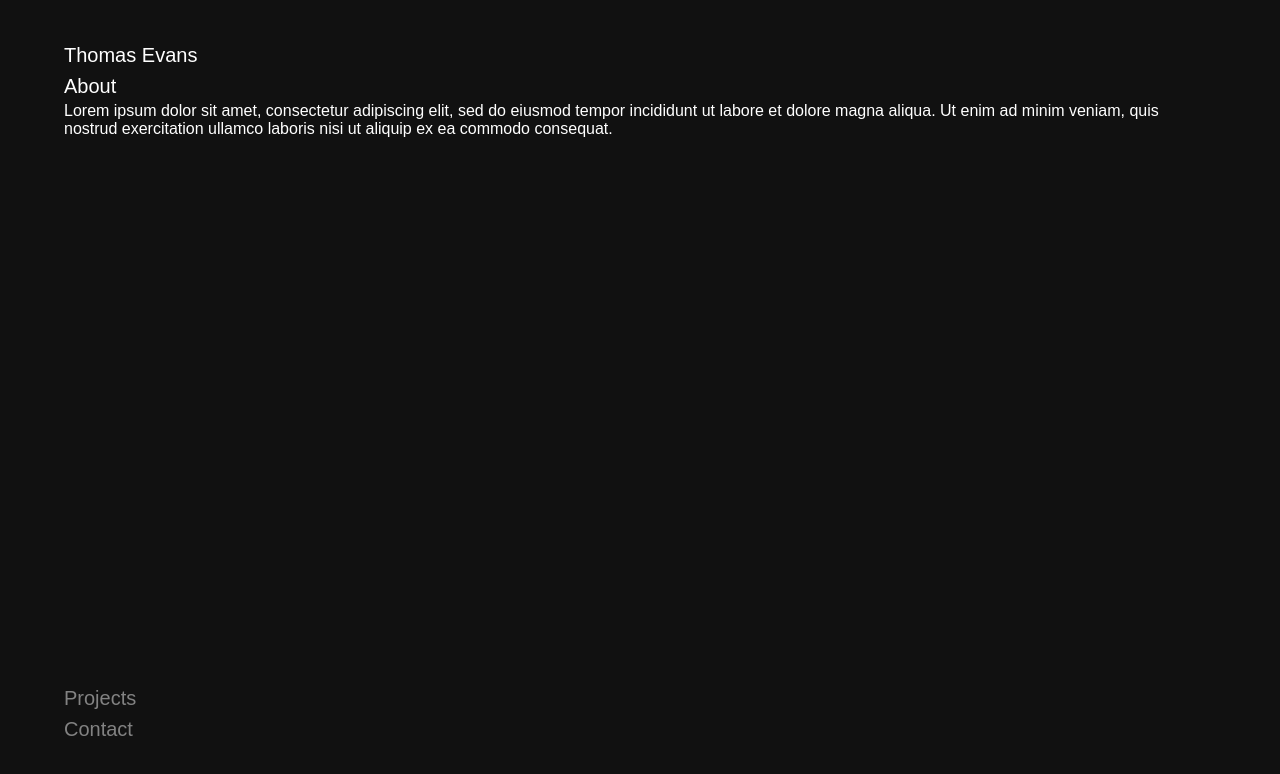
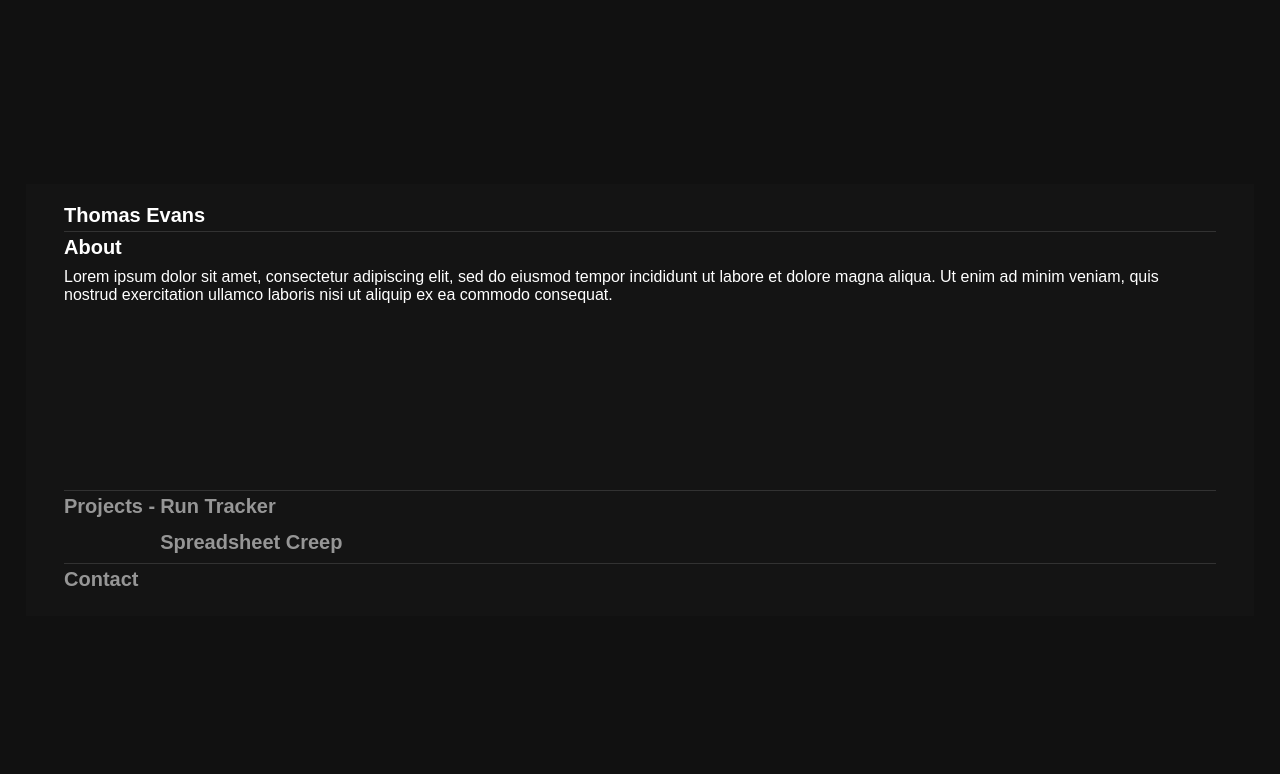
Before and after one commit to daefron/portfolio, a React (Vite) app: page / in a window 1280 px wide. Shown: the top 774 px of the page. Built offline with nearby package versions, Linux system fonts and the light colour scheme.

Commit message:
animation now works as expected

```diff
--- a/package.json
+++ b/package.json
@@ -10,6 +10,7 @@
     "preview": "vite preview"
   },
   "dependencies": {
+    "@react-spring/web": "^9.7.5",
     "react": "^18.3.1",
     "react-dom": "^18.3.1"
   },
--- a/src/App.jsx
+++ b/src/App.jsx
@@ -1,7 +1,9 @@
+import { animated, useSpring } from "@react-spring/web";
 import { useState, useEffect, useRef } from "react";
 export default function App() {
   const [scrollPoint, setScrollPoint] = useState(0);
   const scrollRef = useRef();
+  const lastScroll = useRef();
   scrollRef.current = scrollPoint;
   const scrollDelay = useRef(false);
   useEffect(() => {
@@ -12,11 +14,13 @@ export default function App() {
       }
       scrollDelay.current = true;
       if (event.deltaY < 0 && scrollRef.current > 0) {
+        lastScroll.current = scrollRef.current;
         setScrollPoint((previous) => previous - 1);
       } else if (
         event.deltaY > 0 &&
         scrollRef.current < typeHolder.length - 1
       ) {
+        lastScroll.current = scrollRef.current;
         setScrollPoint((previous) => previous + 1);
       }
       setTimeout(() => {
@@ -72,73 +76,131 @@ export default function App() {
       ],
     },
   ];
-
   function Tab({ type, renderTitle, subTitles }) {
+    let selected, lastType, lastSelected;
     const currentType = typeHolder[scrollPoint].type;
+    if (lastScroll.current !== undefined) {
+      lastType = typeHolder[lastScroll.current].type;
+    }
+    const growAnimation = useSpring({
+      from: { flexGrow: 0 },
+      to: { flexGrow: 1 },
+      config: { duration: 100 },
+    });
+    const shrinkAnimation = useSpring({
+      from: { flexGrow: 1 },
+      to: { flexGrow: 0 },
+      config: { duration: 100 },
+    });
     if (!subTitles) {
+      if (currentType === type) {
+        selected = true;
+      } else if (lastType === type) {
+        lastSelected = true;
+      }
       return (
-        <div className={currentType === type ? "activeTab" : "tab"}>
+        <animated.div
+          className={selected ? "tab activeTab" : "tab"}
+          style={
+            selected ? growAnimation : lastSelected ? shrinkAnimation : null
+          }
+        >
           <Title type={type} renderTitle={renderTitle} />
-          {currentType === type ? <Content /> : null}
-        </div>
+          <Content
+            visible={selected ? true : false}
+            animation={
+              selected ? growAnimation : lastSelected ? shrinkAnimation : null
+            }
+          />
+        </animated.div>
       );
     }
     if (subTitles) {
+      const subTitleTypeIsCurrent = subTitles.find(
+        (subTitle) => subTitle.type === currentType
+      );
+      const subTitleTypeIsLast = subTitles.find(
+        (subTitle) => subTitle.type === lastType
+      );
+      const bothAnimation = useSpring({
+        from: { flexGrow: 1 },
+        to: { flexGrow: 1 },
+        config: { duration: 100 },
+      });
+      let both;
+      if (subTitleTypeIsCurrent && subTitleTypeIsLast) {
+        both = true;
+      } else if (subTitleTypeIsCurrent) {
+        selected = true;
+      } else if (subTitleTypeIsLast) {
+        lastSelected = true;
+      }
       return (
-        <div
-          className={
-            currentType === subTitles[0].type ||
-            currentType === subTitles[1].type
-              ? "activeTab"
-              : "tab"
+        <animated.div
+          className={selected ? "tab activeTab" : "tab"}
+          style={
+            selected
+              ? growAnimation
+              : lastSelected
+              ? shrinkAnimation
+              : both
+              ? bothAnimation
+              : null
           }
         >
-          {currentType === subTitles[0].type ||
-          currentType === subTitles[1].type ? (
-            <>
           <SubTitles subTitles={subTitles} renderTitle={renderTitle} />
-              <Content />
-            </>
-          ) : (
-            <Title type={type} renderTitle={renderTitle} />
-          )}
-        </div>
+          <Content
+            visible={selected || both ? true : false}
+            animation={
+              selected
+                ? growAnimation
+                : lastSelected
+                ? shrinkAnimation
+                : both
+                ? bothAnimation
+                : null
+            }
+          />
+        </animated.div>
       );
-      function Title({ type, renderTitle }) {
-        let className = "title";
-        if (currentType !== type) {
-          className += " inactiveTitle";
-        }
+      function Content({ visible, animation }) {
         return (
-          <p
-            className={className}
-            onClick={() =>
-              setScrollPoint(
-                typeHolder.find((object) => object.type === type).id
-              )
-            }
-          >
-            {renderTitle}
-          </p>
-        );
-      }
-      function Content() {
-        return (
-          <div className="contentHolder">{typeHolder[scrollPoint].content}</div>
+          <animated.div className="contentHolder" style={animation}>
+            {visible ? typeHolder[scrollPoint].content : null}
+          </animated.div>
         );
       }
       function SubTitles({ subTitles, renderTitle }) {
         function SubTitleTitle() {
+          let className = "title";
+          if (!subTitleTypeIsCurrent) {
+            className += " inactiveTitle";
+          } else {
+            className += " activeTitle";
+          }
           return (
-            <p
-              className="title"
+            <>
+              <div
                 style={{
                   gridColumn: "1/2",
-                gridRow: Number(currentType.slice(-1)) + "/3",
+                  gridRow: "1/2",
+                  display: "flex",
                 }}
               >
-              {renderTitle} -
+                <p
+                  className={className}
+                  onClick={() => {
+                    lastScroll.current = scrollRef.current;
+                    setScrollPoint(
+                      typeHolder.find((object) => object.type === type).id
+                    );
+                  }}
+                >
+                  {renderTitle}
                 </p>
+                <p className={className}>&nbsp;-</p>
+              </div>
+            </>
           );
         }
         function SubTitleList() {
@@ -161,16 +223,19 @@ export default function App() {
             let className = "title";
             if (currentType !== type) {
               className += " inactiveTitle";
+            } else {
+              className += " activeTitle";
             }
             return (
               <p
                 className={className}
                 style={style}
-                onClick={() =>
+                onClick={() => {
+                  lastScroll.current = scrollRef.current;
                   setScrollPoint(
                     typeHolder.find((object) => object.type === type).id
-                  )
-                }
+                  );
+                }}
               >
                 {renderTitle}
               </p>
@@ -190,21 +255,28 @@ export default function App() {
       let className = "title";
       if (currentType !== type) {
         className += " inactiveTitle";
+      } else {
+        className += " activeTitle";
       }
       return (
         <p
           className={className}
-          onClick={() =>
-            setScrollPoint(typeHolder.find((object) => object.type === type).id)
-          }
+          onClick={() => {
+            lastScroll.current = scrollRef.current;
+            setScrollPoint(
+              typeHolder.find((object) => object.type === type).id
+            );
+          }}
         >
           {renderTitle}
         </p>
       );
     }
-    function Content() {
+    function Content({ visible, animation }) {
       return (
-        <div className="contentHolder">{typeHolder[scrollPoint].content}</div>
+        <animated.div className="contentHolder" style={animation}>
+          {visible ? typeHolder[scrollPoint].content : null}
+        </animated.div>
       );
     }
   }
--- a/src/index.css
+++ b/src/index.css
@@ -11,18 +11,26 @@ body {
   height: 100vh;
   display: flex;
   align-items: center;
+  justify-content: center;
 }
 #root {
-  height: 90%;
-  padding-inline: 5vw;
+  background-color: rgb(20, 20, 20);
+  height: 50%;
+  width: 90%;
+  padding-inline: 3vw;
   padding-block: 2vh;
+  display: flex;
+  flex-direction: column;
 }
 .title {
   font-size: 20px;
   padding-block: 4px;
+  font-weight: bold;
+  cursor: pointer;
 }
-.activeTab {
-  height: 85%;
+.tab {
+  border-top: 1px solid rgb(50, 50, 50);
+  transition: all 1s;
 }
 .subTitleHolder {
   display: grid;
@@ -30,5 +38,9 @@ body {
   gap: 5px;
 }
 .inactiveTitle {
-  color: rgb(130, 130, 130);
+  color: rgb(150, 150, 150);
 }
+.contentHolder {
+  padding-top: 5px;
+  height: max-content;
+}
```
Also changed, not shown: 1 other file (tests, documents, lock files or other folders). Lines whose indentation alone changed are shown as unchanged.
